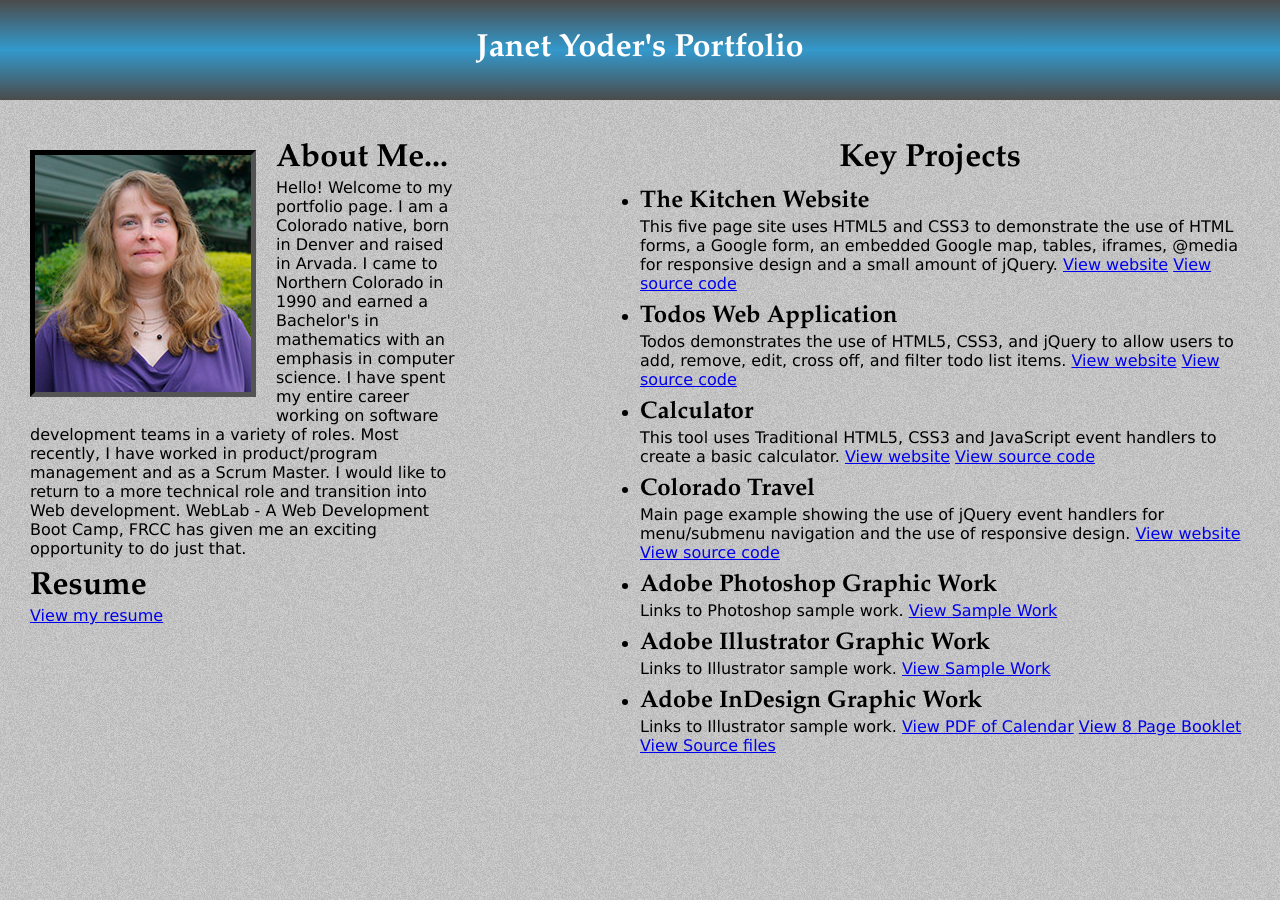
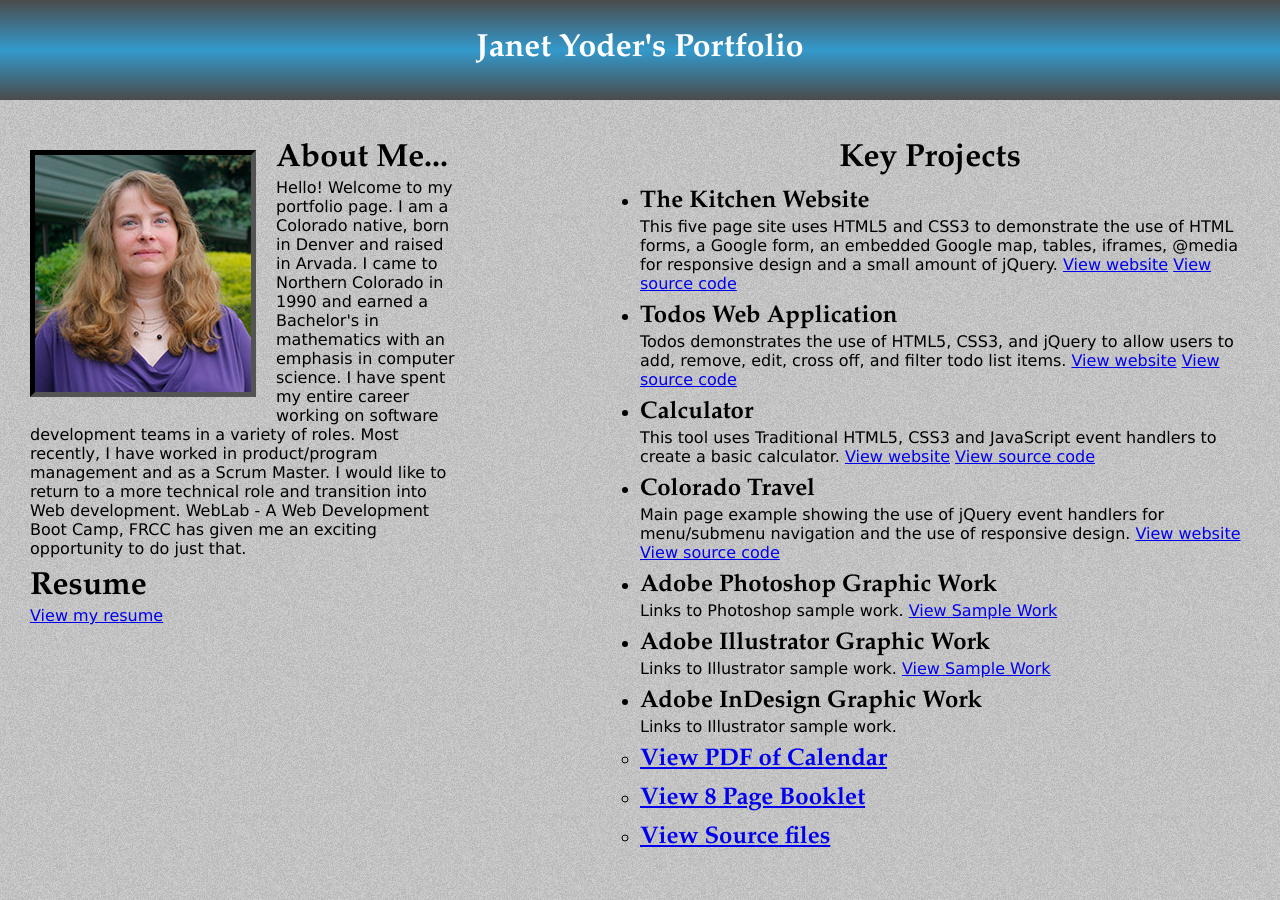
Before and after one commit to jcyoder/jcyoder.github.io, a Jekyll site: the page index.html, which Jekyll copies as it is, in a window 1280 px wide. Built offline with Jekyll 4.4.1, drawn with Linux system fonts in a browser that asks for light colours.

Commit message:
put links in a list

```diff
--- a/index.html
+++ b/index.html
@@ -80,9 +80,11 @@
                 <li>Adobe InDesign Graphic Work <br />
 					<p class="projdesc">
 						Links to Illustrator sample work.
-                        <a href="https://github.com/jcyoder/Graphic-Design/tree/gh-pages/inDesign/JYoderCalendar.pdf">View PDF of Calendar</a>
-                        <a href="https://github.com/jcyoder/Graphic-Design/tree/gh-pages/inDesign/BookletFinal/Booklet.pdf">View 8 Page Booklet</a>
-						<a href="https://github.com/jcyoder/Graphic-Design/tree/gh-pages/inDesign">View Source files</a>
+                        <ul>
+                            <li><a href="https://github.com/jcyoder/Graphic-Design/tree/gh-pages/inDesign/JYoderCalendar.pdf">View PDF of Calendar</a></li>
+                            <li><a href="https://github.com/jcyoder/Graphic-Design/tree/gh-pages/inDesign/BookletFinal/Booklet.pdf">View 8 Page Booklet</a></li>
+                            <li><a href="https://github.com/jcyoder/Graphic-Design/tree/gh-pages/inDesign">View Source files</a></li>
+                        </ul>
 					</p>
 				</li>
 			</ul>
```
